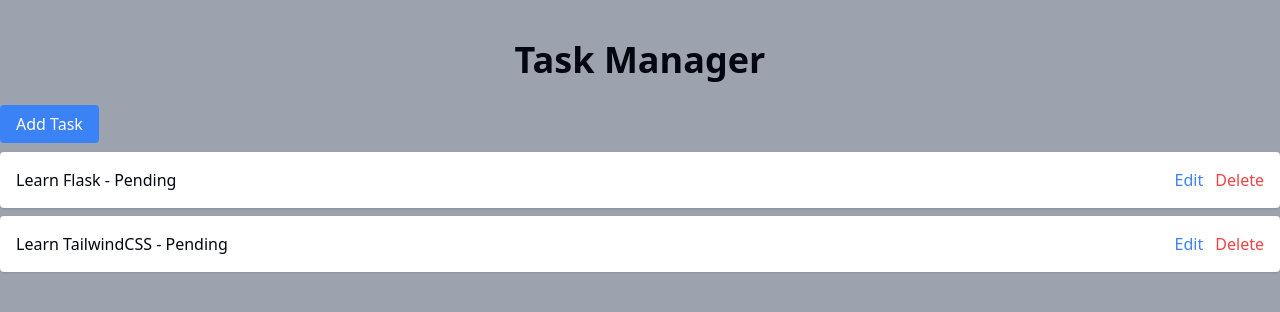
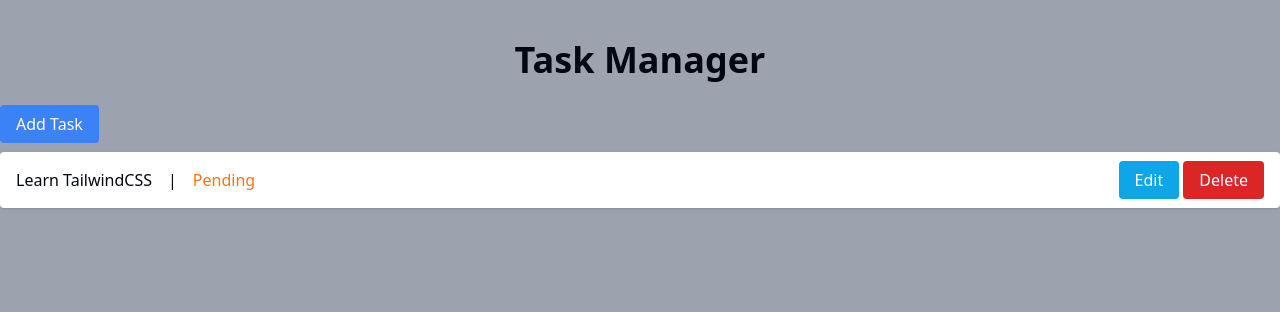
Before and after one commit to renatoshi/Task_Manager, a Flask app: page / in a window 1280 px wide. Shown: the top 312 px of the page. Run offline with Flask 3, Linux system fonts and the light colour scheme.

Commit message:
Status color & Edit and Delete change color buttons

```diff
--- a/static/css/output.css
+++ b/static/css/output.css
@@ -645,6 +645,12 @@
   justify-content: space-between;
 }
 
+.space-x-4 > :not([hidden]) ~ :not([hidden]) {
+  --tw-space-x-reverse: 0;
+  margin-right: calc(1rem * var(--tw-space-x-reverse));
+  margin-left: calc(1rem * calc(1 - var(--tw-space-x-reverse)));
+}
+
 .rounded {
   border-radius: 0.25rem;
 }
@@ -658,9 +664,9 @@
   background-color: rgb(59 130 246 / var(--tw-bg-opacity, 1));
 }
 
-.bg-gray-100 {
+.bg-gray-400 {
   --tw-bg-opacity: 1;
-  background-color: rgb(243 244 246 / var(--tw-bg-opacity, 1));
+  background-color: rgb(156 163 175 / var(--tw-bg-opacity, 1));
 }
 
 .bg-orange-400 {
@@ -673,19 +679,19 @@
   background-color: rgb(255 255 255 / var(--tw-bg-opacity, 1));
 }
 
-.bg-gray-800 {
+.bg-purple-300 {
   --tw-bg-opacity: 1;
-  background-color: rgb(31 41 55 / var(--tw-bg-opacity, 1));
+  background-color: rgb(216 180 254 / var(--tw-bg-opacity, 1));
 }
 
-.bg-gray-500 {
+.bg-red-600 {
   --tw-bg-opacity: 1;
-  background-color: rgb(107 114 128 / var(--tw-bg-opacity, 1));
+  background-color: rgb(220 38 38 / var(--tw-bg-opacity, 1));
 }
 
-.bg-gray-400 {
+.bg-sky-500 {
   --tw-bg-opacity: 1;
-  background-color: rgb(156 163 175 / var(--tw-bg-opacity, 1));
+  background-color: rgb(14 165 233 / var(--tw-bg-opacity, 1));
 }
 
 .p-2 {
@@ -729,9 +735,19 @@
   color: rgb(55 65 81 / var(--tw-text-opacity, 1));
 }
 
-.text-gray-900 {
+.text-gray-950 {
   --tw-text-opacity: 1;
-  color: rgb(17 24 39 / var(--tw-text-opacity, 1));
+  color: rgb(3 7 18 / var(--tw-text-opacity, 1));
+}
+
+.text-green-500 {
+  --tw-text-opacity: 1;
+  color: rgb(34 197 94 / var(--tw-text-opacity, 1));
+}
+
+.text-orange-500 {
+  --tw-text-opacity: 1;
+  color: rgb(249 115 22 / var(--tw-text-opacity, 1));
 }
 
 .text-red-500 {
@@ -744,11 +760,6 @@
   color: rgb(255 255 255 / var(--tw-text-opacity, 1));
 }
 
-.text-gray-950 {
-  --tw-text-opacity: 1;
-  color: rgb(3 7 18 / var(--tw-text-opacity, 1));
-}
-
 .shadow {
   --tw-shadow: 0 1px 3px 0 rgb(0 0 0 / 0.1), 0 1px 2px -1px rgb(0 0 0 / 0.1);
   --tw-shadow-colored: 0 1px 3px 0 var(--tw-shadow-color), 0 1px 2px -1px var(--tw-shadow-color);
--- a/templates/index.html
+++ b/templates/index.html
@@ -6,10 +6,14 @@
 <ul class="mt-4">
     {% for task in tasks %}
     <li class="bg-white p-4 mb-2 rounded shadow flex justify-between items-center">
-        <span>{{ task.title }} - {% if task.done %}Done{% else %}Pending{% endif %}</span>
+        <div class="flex items-center space-x-4">
+            <span>{{ task.title }}</span>
+            <span>|</span>
+            <span class="{% if task.done %}text-green-500{% else %}text-orange-500{% endif %}">{% if task.done %}Done{% else %}Pending{% endif %}</span>
+        </div>
         <div>
-            <a href="{{ url_for('update_task', task_id=task.id) }}" class="text-blue-500">Edit</a>
-            <a href="{{ url_for('delete_task', task_id=task.id) }}" class="text-red-500 ml-2">Delete</a>
+            <a href="{{ url_for('update_task', task_id=task.id) }}" class="bg-sky-500 text-white py-2 px-4 rounded">Edit</a>
+            <a href="{{ url_for('delete_task', task_id=task.id) }}" class="bg-red-600 text-white py-2 px-4 rounded">Delete</a>
         </div>
     </li>
     {% endfor %}
```
